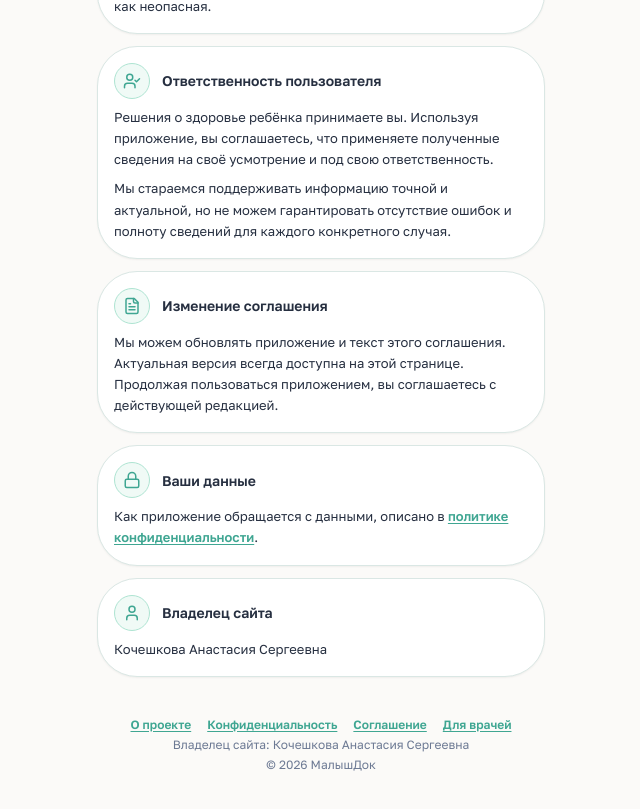
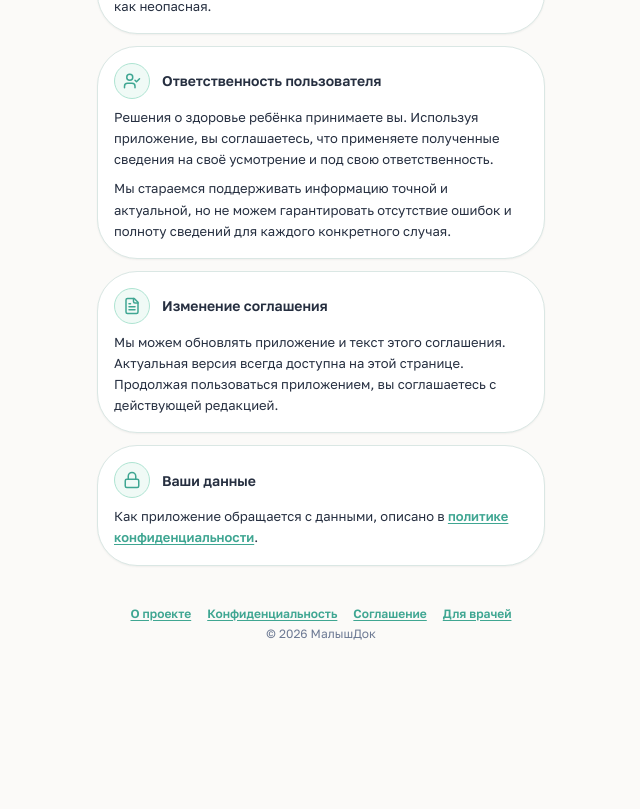
Before and after one commit to dolmatovana2021-glitch/pediatric-guide-app, a React (Vite) app: page /terms in a window 1280 px wide. Shown: the part 648-1457 px from the top of the page, without its empty margins (319-959 px from the left). After the commit the page ends 1330 px from the top, so only its background shows below. Built offline with nearby package versions, Linux system fonts and the light colour scheme; a web font is replaced by a local one.

Commit message:
Удалил владельца временно

```diff
--- a/src/components/shared/SiteFooter.tsx
+++ b/src/components/shared/SiteFooter.tsx
@@ -1,5 +1,4 @@
 import { Link } from "react-router-dom";
-import { SITE_OWNER } from "./siteOwner";
 
 export function SiteFooter() {
   return (
@@ -18,17 +17,6 @@ export function SiteFooter() {
           Для врачей
         </Link>
       </div>
-      <p>
-        Владелец сайта: {SITE_OWNER.name}
-        {SITE_OWNER.email && (
-          <>
-            {", "}
-            <a href={`mailto:${SITE_OWNER.email}`} className="text-primary font-semibold underline underline-offset-2">
-              {SITE_OWNER.email}
-            </a>
-          </>
-        )}
-      </p>
       <p>© 2026 МалышДок</p>
     </footer>
   );
--- a/src/components/shared/siteOwner.ts
+++ /dev/null
@@ -1,6 +0,0 @@
-export const SITE_OWNER = {
-  name: "Кочешкова Анастасия Сергеевна",
-  email: "",
-};
-
-export default SITE_OWNER;
--- a/src/pages/Terms.tsx
+++ b/src/pages/Terms.tsx
@@ -1,7 +1,6 @@
 import { Link } from "react-router-dom";
 import Icon from "@/components/ui/icon";
 import { SubPageLayout } from "@/components/shared/SubPageLayout";
-import { SITE_OWNER } from "@/components/shared/siteOwner";
 
 const sections: { icon: string; title: string; text: string[] }[] = [
   {
@@ -89,24 +88,6 @@ const Terms = () => (
           .
         </p>
       </div>
-
-      <div className="bg-card border border-border rounded-3xl p-4 shadow-sm">
-        <div className="flex items-center gap-3 mb-2">
-          <div className="w-9 h-9 rounded-xl bg-mint-50 border border-mint-200 flex items-center justify-center flex-shrink-0">
-            <Icon name="User" size={18} className="text-primary" />
-          </div>
-          <p className="font-semibold text-foreground text-sm leading-tight">Владелец сайта</p>
-        </div>
-        <p className="text-[13px] text-foreground leading-relaxed">{SITE_OWNER.name}</p>
-        {SITE_OWNER.email && (
-          <p className="text-[13px] text-foreground leading-relaxed mt-1">
-            Почта для связи:{" "}
-            <a href={`mailto:${SITE_OWNER.email}`} className="text-primary font-semibold underline underline-offset-2">
-              {SITE_OWNER.email}
-            </a>
-          </p>
-        )}
-      </div>
     </div>
   </SubPageLayout>
 );
```
